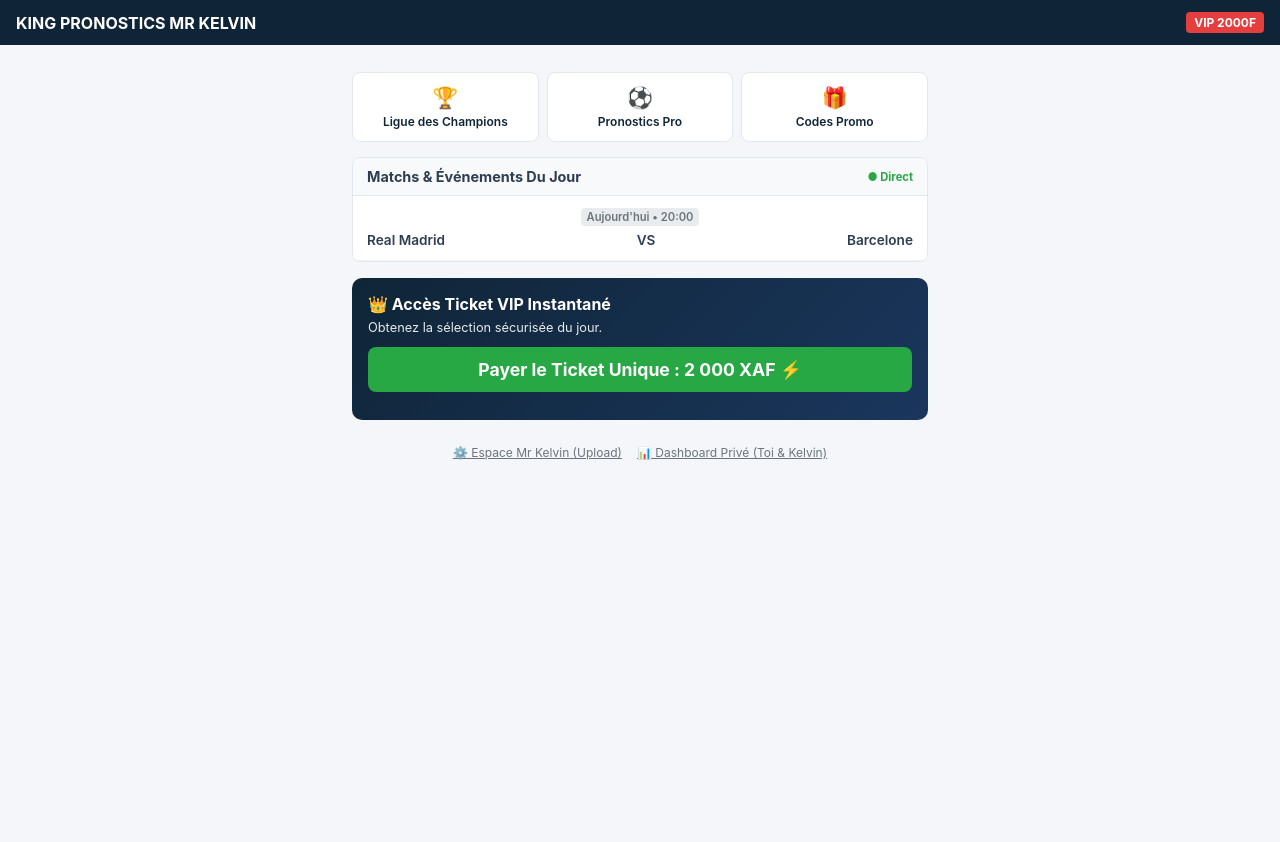
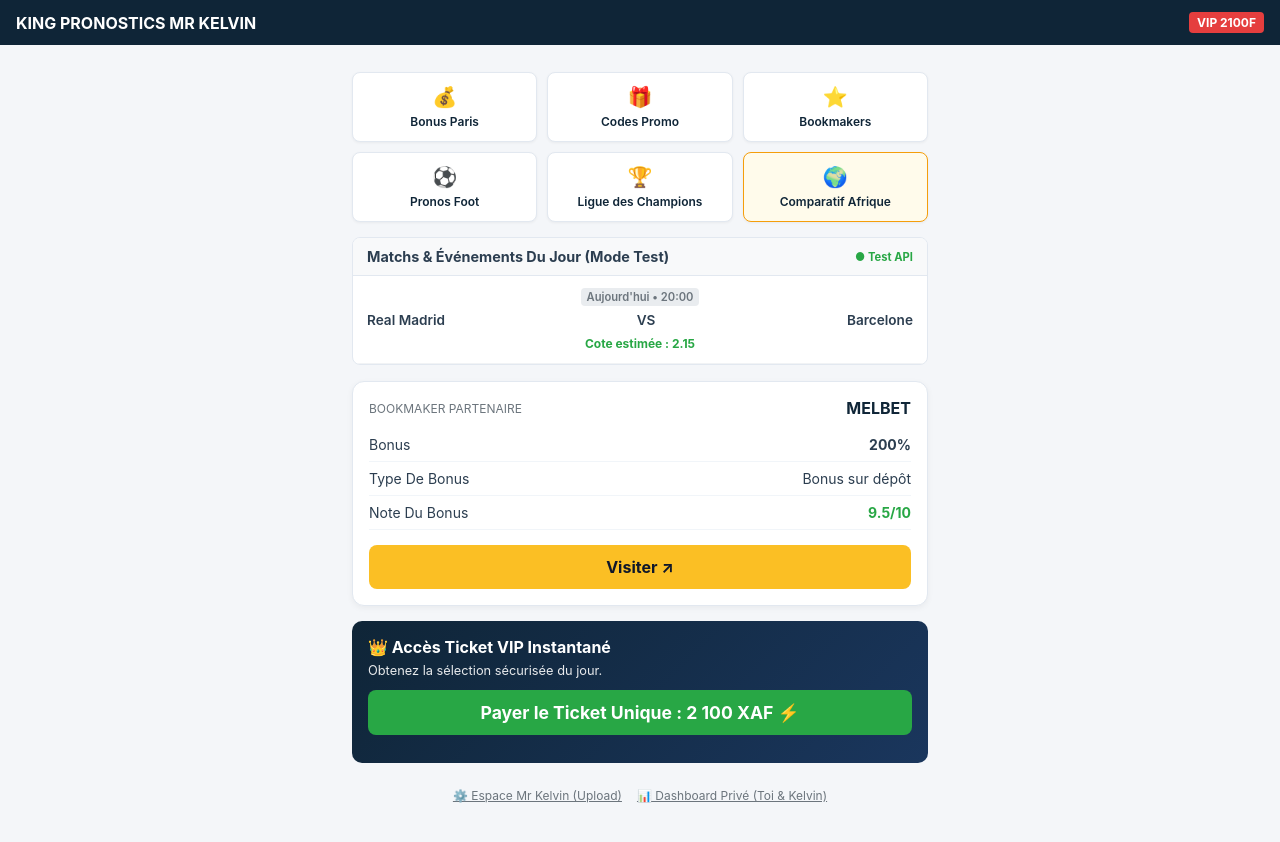
Before and after one commit to Dimitri-123/mister-kelvin-bet, a plain HTML site: page index.html in a window 1280 px wide. Before the commit the page ends 800 px from the top, so only its background shows below. Drawn offline with Linux system fonts and the light colour scheme.

Commit message:
Update pricing and enhance navigation and upload features
Updated pricing from 2000 XAF to 2100 XAF across various sections, including payment boxes and statistics. Enhanced navigation grid styles and added support for multiple images in the match upload feature.

```diff
--- a/index.html
+++ b/index.html
@@ -22,11 +22,47 @@
 
         .container { max-width: 600px; margin: 0 auto; padding: 12px; }
 
-        /* SportyTrader Style Navigation Grid */
-        .nav-grid { display: grid; grid-template-columns: repeat(3, 1fr); gap: 8px; margin: 15px 0; }
-        .nav-card { background: var(--card); border: 1px solid #e2e8f0; border-radius: 8px; padding: 12px 6px; text-align: center; }
-        .nav-card .icon { font-size: 1.3rem; margin-bottom: 4px; }
+        /* Quick Navigation Grid (SportyTrader Style with added Africa comparator & enhanced cards) */
+        .quick-nav-grid {
+            display: grid;
+            grid-template-columns: repeat(3, 1fr);
+            gap: 10px;
+            padding: 15px 0;
+        }
+
+        .nav-card {
+            background: #fff;
+            border: 1px solid #e2e8f0;
+            border-radius: 8px;
+            padding: 12px 8px;
+            text-align: center;
+            text-decoration: none;
+            color: #1e293b;
+            font-size: 13px;
+            font-weight: 500;
+            box-shadow: 0 1px 3px rgba(0,0,0,0.05);
+            display: flex;
+            flex-direction: column;
+            align-items: center;
+            justify-content: center;
+            transition: transform 0.2s;
+        }
+
+        .nav-card:active {
+            transform: scale(0.97);
+        }
+
+        .nav-card .icon {
+            font-size: 20px;
+            margin-bottom: 5px;
+        }
+
         .nav-card span { font-size: 0.75rem; font-weight: 600; color: var(--primary); display: block; }
+
+        .highlight-card {
+            border-color: #f59e0b;
+            background: #fffbeb;
+        }
 
         /* Match Section */
         .section-box { background: var(--card); border-radius: 8px; border: 1px solid #e2e8f0; margin-bottom: 16px; overflow: hidden; }
@@ -35,8 +71,11 @@
         .match-item { padding: 12px 14px; border-bottom: 1px solid #f1f3f5; display: flex; flex-direction: column; gap: 6px; }
         .match-time { font-size: 0.7rem; color: var(--muted); font-weight: 600; background: #e9ecef; padding: 2px 6px; border-radius: 4px; width: fit-content; margin: 0 auto; }
         .teams-row { display: flex; justify-content: space-between; align-items: center; font-size: 0.85rem; font-weight: 600; }
+        .match-odds { font-size: 0.75rem; color: var(--success); font-weight: bold; text-align: center; margin-top: 2px; }
+        .match-images { display: flex; gap: 6px; justify-content: center; margin-top: 6px; flex-wrap: wrap; }
+        .match-images img { max-width: 100px; max-height: 80px; border-radius: 4px; object-fit: cover; }
 
-        /* Unique Price 2000 XAF & Payment Box */
+        /* Unique Price 2100 XAF & Payment Box */
         .vip-card { background: linear-gradient(135deg, #0f2537 0%, #1a365d 100%); color: white; border-radius: 10px; padding: 16px; margin-top: 15px; }
         .vip-card h3 { font-size: 1rem; margin-bottom: 6px; }
         .vip-card p { font-size: 0.8rem; opacity: 0.9; margin-bottom: 12px; }
@@ -48,14 +87,46 @@
         .checkout-box input, .checkout-box select { width: 100%; padding: 9px; margin-bottom: 8px; border: 1px solid #ced4da; border-radius: 6px; font-size: 0.85rem; }
         .pay-btn { width: 100%; background: var(--success); color: white; border: none; padding: 10px; border-radius: 6px; font-weight: bold; cursor: pointer; font-size: 0.9rem; }
 
+        /* Bookmaker Card Style */
+        .bookmaker-card {
+            background: #fff;
+            border: 1px solid #e2e8f0;
+            border-radius: 12px;
+            padding: 16px;
+            margin: 15px 0;
+            box-shadow: 0 2px 6px rgba(0,0,0,0.05);
+        }
+        .bookmaker-header { display: flex; justify-content: space-between; align-items: center; margin-bottom: 10px; }
+        .bookmaker-header .label { font-size: 0.75rem; color: var(--muted); text-transform: uppercase; }
+        .bookmaker-header .logo-name { font-size: 1rem; font-weight: bold; color: var(--primary); }
+        .info-row {
+            display: flex;
+            justify-content: space-between;
+            padding: 8px 0;
+            border-bottom: 1px solid #f1f5f9;
+            font-size: 14px;
+        }
+        .info-row .score { color: var(--success); font-weight: bold; }
+        .btn-visiter {
+            display: block;
+            background: #fbbf24;
+            color: #0f172a;
+            text-align: center;
+            padding: 12px;
+            border-radius: 8px;
+            text-decoration: none;
+            font-weight: bold;
+            margin-top: 15px;
+        }
+
         /* Admin & Dashboard Toggles */
-        .portal-links { text-align: center; margin-top: 25px; display: flex; justify-content: center; gap: 15px; }
+        .portal-links { text-align: center; margin-top: 25px; display: flex; justify-content: center; gap: 15px; flex-wrap: wrap; }
         .portal-links button { background: none; border: none; color: var(--muted); font-size: 0.75rem; text-decoration: underline; cursor: pointer; }
 
         /* Panels */
         .panel { background: white; border: 2px dashed #cbd5e1; border-radius: 8px; padding: 14px; margin-top: 12px; display: none; }
         .panel h4 { font-size: 0.9rem; margin-bottom: 8px; color: var(--primary); }
-        .panel input { width: 100%; padding: 8px; margin-bottom: 8px; border: 1px solid #ccc; border-radius: 4px; font-size: 0.8rem; }
+        .panel input, .panel textarea { width: 100%; padding: 8px; margin-bottom: 8px; border: 1px solid #ccc; border-radius: 4px; font-size: 0.8rem; }
 
         /* Dashboard Stats Grid */
         .stats-grid { display: grid; grid-template-columns: repeat(3, 1fr); gap: 8px; margin-bottom: 12px; }
@@ -74,39 +145,86 @@
 
     <header>
         <h1>KING PRONOSTICS MR KELVIN</h1>
-        <div class="badge-live">VIP 2000F</div>
+        <div class="badge-live">VIP 2100F</div>
     </header>
 
     <div class="container">
 
-        <!-- Navigation Grid (SportyTrader Style) -->
-        <div class="nav-grid">
-            <div class="nav-card"><div class="icon">🏆</div><span>Ligue des Champions</span></div>
-            <div class="nav-card"><div class="icon">⚽</div><span>Pronostics Pro</span></div>
-            <div class="nav-card"><div class="icon">🎁</div><span>Codes Promo</span></div>
+        <!-- Navigation Grid (Combined SportyTrader & Bookmaker Quick Nav) -->
+        <div class="quick-nav-grid">
+            <a href="#bonus" class="nav-card">
+                <span class="icon">💰</span>
+                <span>Bonus Paris</span>
+            </a>
+            <a href="#codes-promo" class="nav-card">
+                <span class="icon">🎁</span>
+                <span>Codes Promo</span>
+            </a>
+            <a href="#meilleurs-bookmakers" class="nav-card">
+                <span class="icon">⭐</span>
+                <span>Bookmakers</span>
+            </a>
+            <a href="#pronos-foot" class="nav-card">
+                <span class="icon">⚽</span>
+                <span>Pronos Foot</span>
+            </a>
+            <a href="#pronos-lch" class="nav-card">
+                <span class="icon">🏆</span>
+                <span>Ligue des Champions</span>
+            </a>
+            <a href="#comparatif-afrique" class="nav-card highlight-card">
+                <span class="icon">🌍</span>
+                <span>Comparatif Afrique</span>
+            </a>
         </div>
 
-        <!-- Match List (Automated from Mr Kelvin's App) -->
+        <!-- Match List (Automated from Mr Kelvin's App with multi-image & odds support) -->
         <div class="section-box">
             <div class="section-header">
-                <span>Matchs & Événements Du Jour</span>
-                <span style="font-size: 0.7rem; color: var(--success);">● Direct</span>
+                <span>Matchs & Événements Du Jour (Mode Test)</span>
+                <span style="font-size: 0.7rem; color: var(--success);">● Test API</span>
             </div>
             <div id="match-container">
                 <div class="match-item">
                     <div class="match-time">Aujourd'hui • 20:00</div>
                     <div class="teams-row"><span>Real Madrid</span> <span>VS</span> <span>Barcelone</span></div>
+                    <div class="match-odds">Cote estimée : 2.15</div>
                 </div>
             </div>
         </div>
 
-        <!-- Unique 2000 XAF Payment Box -->
+        <!-- Bookmaker Card Example -->
+        <div class="bookmaker-card">
+            <div class="bookmaker-header">
+                <span class="label">Bookmaker Partenaire</span>
+                <span class="logo-name">MELBET</span>
+            </div>
+            <div class="bookmaker-body">
+                <div class="info-row">
+                    <span>Bonus</span>
+                    <strong>200%</strong>
+                </div>
+                <div class="info-row">
+                    <span>Type De Bonus</span>
+                    <span>Bonus sur dépôt</span>
+                </div>
+                <div class="info-row">
+                    <span>Note Du Bonus</span>
+                    <strong class="score">9.5/10</strong>
+                </div>
+            </div>
+            <a href="https://tlien-vers-le-site-partenaire.com" target="_blank" class="btn-visiter">
+                Visiter ↗
+            </a>
+        </div>
+
+        <!-- Unique 2100 XAF Payment Box -->
         <div class="vip-card">
             <h3>👑 Accès Ticket VIP Instantané</h3>
             <p>Obtenez la sélection sécurisée du jour.</p>
 
             <div class="price-badge-unique" onclick="toggleCheckout()">
-                Payer le Ticket Unique : 2 000 XAF ⚡
+                Payer le Ticket Unique : 2 100 XAF ⚡
             </div>
 
             <div id="checkoutBox" class="checkout-box">
@@ -125,12 +243,14 @@
             <button onclick="openDashboardAuth()">📊 Dashboard Privé (Toi & Kelvin)</button>
         </div>
 
-        <!-- App 2: Admin Upload Panel -->
+        <!-- App 2: Admin Upload Panel (Supports multiple images, teams names, and odds) -->
         <div id="adminPanel" class="panel">
             <h4>Application Admin - Mr Kelvin</h4>
             <input type="text" id="matchTitle" placeholder="Équipe A vs Équipe B" />
             <input type="text" id="matchTime" placeholder="Heure & Compétition (ex: 21h00 • UEFA)" />
-            <input type="file" id="matchImage" accept="image/*" />
+            <input type="text" id="matchOddsInput" placeholder="Cotes (ex: Cote : 1.85)" />
+            <label style="font-size: 0.75rem; color: var(--muted); display: block; margin-bottom: 4px;">Ajouter des images (plusieurs fichiers acceptés) :</label>
+            <input type="file" id="matchImagesInput" accept="image/*" multiple />
             <button class="pay-btn" style="background: var(--primary);" onclick="uploadMatch()">Publier sur le site</button>
         </div>
 
@@ -138,7 +258,7 @@
         <div id="dashboardPanel" class="panel">
             <h4>Dashboard Financier Privé (Sécurisé)</h4>
             <div id="authBox">
-                <input type="password" id="secretPin" placeholder="Entrez le code secret partagé" />
+                <input type="password" id="secretPin" placeholder="Entrez le code secret (ex: kelvin2026)" />
                 <button class="pay-btn" style="background: var(--primary);" onclick="verifyPin()">Accéder aux stats</button>
             </div>
 
@@ -146,7 +266,7 @@
                 <p style="font-size: 0.75rem; color: var(--muted); margin-bottom: 10px;">Suivi exact des flux pour transparence totale :</p>
                 <div class="stats-grid">
                     <div class="stat-box"><span>Visiteurs Entrés</span><strong id="statEntries">0</strong></div>
-                    <div class="stat-box"><span>Paiements (2000F)</span><strong id="statPaid" style="color:var(--success);">0</strong></div>
+                    <div class="stat-box"><span>Paiements (2100F)</span><strong id="statPaid" style="color:var(--success);">0</strong></div>
                     <div class="stat-box"><span>Visiteurs Sortis</span><strong id="statExits" style="color:#e53e3e;">0</strong></div>
                 </div>
                 <div style="background: #e2e8f0; padding: 8px; border-radius: 6px; font-size: 0.8rem; text-align: center;">
@@ -171,11 +291,9 @@
         let stats = { entries: 142, paid: 18, exits: 32 };
 
         window.onload = function() {
-            // Track entry
             updateDisplayStats();
         };
 
-        // Track exit when leaving page
         window.addEventListener('beforeunload', () => {
             stats.exits++;
         });
@@ -184,7 +302,7 @@
             document.getElementById('statEntries').innerText = stats.entries;
             document.getElementById('statPaid').innerText = stats.paid;
             document.getElementById('statExits').innerText = stats.exits;
-            document.getElementById('statRevenue').innerText = (stats.paid * 2000).toLocaleString();
+            document.getElementById('statRevenue').innerText = (stats.paid * 2100).toLocaleString();
         }
 
         function toggleCheckout() {
@@ -207,9 +325,8 @@
             setTimeout(() => {
                 document.querySelector('.spinner').style.display = 'none';
                 document.getElementById('modalH').innerText = "Paiement Validé ✅";
-                document.getElementById('modalP').innerHTML = "2 000 XAF débités avec succès. Accès VIP débloqué !";
+                document.getElementById('modalP').innerHTML = "2 100 XAF débités avec succès. Accès VIP débloqué !";
 
-                // Increment paid stats automatically for transparency dashboard
                 stats.paid++;
                 updateDisplayStats();
 
@@ -229,19 +346,38 @@
         function uploadMatch() {
             const title = document.getElementById('matchTitle').value;
             const time = document.getElementById('matchTime').value;
+            const odds = document.getElementById('matchOddsInput').value;
+            const filesInput = document.getElementById('matchImagesInput');
+
             if(!title) { alert("Remplissez le nom du match"); return; }
 
             const container = document.getElementById('match-container');
             const item = document.createElement('div');
             item.className = 'match-item';
+
+            let imagesHtml = '';
+            if (filesInput.files && filesInput.files.length > 0) {
+                imagesHtml = '<div class="match-images">';
+                for (let i = 0; i < filesInput.files.length; i++) {
+                    const imageUrl = URL.createObjectURL(filesInput.files[i]);
+                    imagesHtml += `<img src="${imageUrl}" alt="Aperçu match" />`;
+                }
+                imagesHtml += '</div>';
+            }
+
             item.innerHTML = `
                 <div class="match-time">${time || 'En direct'} • <span style="color:green">Nouveau</span></div>
                 <div class="teams-row"><span>${title}</span> <span style="color:var(--success)">VIP</span></div>
+                ${odds ? `<div class="match-odds">${odds}</div>` : ''}
+                ${imagesHtml}
             `;
             container.prepend(item);
-            alert("Match uploadé et synchronisé en direct sur le site !");
+            alert("Match uploadé, avec ses cotes et images, et synchronisé en direct sur le site (Mode Test) !");
+
             document.getElementById('matchTitle').value = '';
             document.getElementById('matchTime').value = '';
+            document.getElementById('matchOddsInput').value = '';
+            document.getElementById('matchImagesInput').value = '';
             document.getElementById('adminPanel').style.display = 'none';
         }
 
@@ -252,13 +388,12 @@
 
         function verifyPin() {
             const pin = document.getElementById('secretPin').value;
-            // Code secret partagé entre toi et Kelvin (ex: 2026)
-            if(pin === "2026" || pin === "kelvin") {
+            if(pin === "kelvin2026") {
                 document.getElementById('authBox').style.display = 'none';
                 document.getElementById('statsContent').style.display = 'block';
                 updateDisplayStats();
             } else {
-                alert("Code secret incorrect ! Réservé uniquement à Mr Kelvin et toi.");
+                alert("Code secret incorrect ! Utilisez 'kelvin2026'.");
             }
         }
     </script>
```
